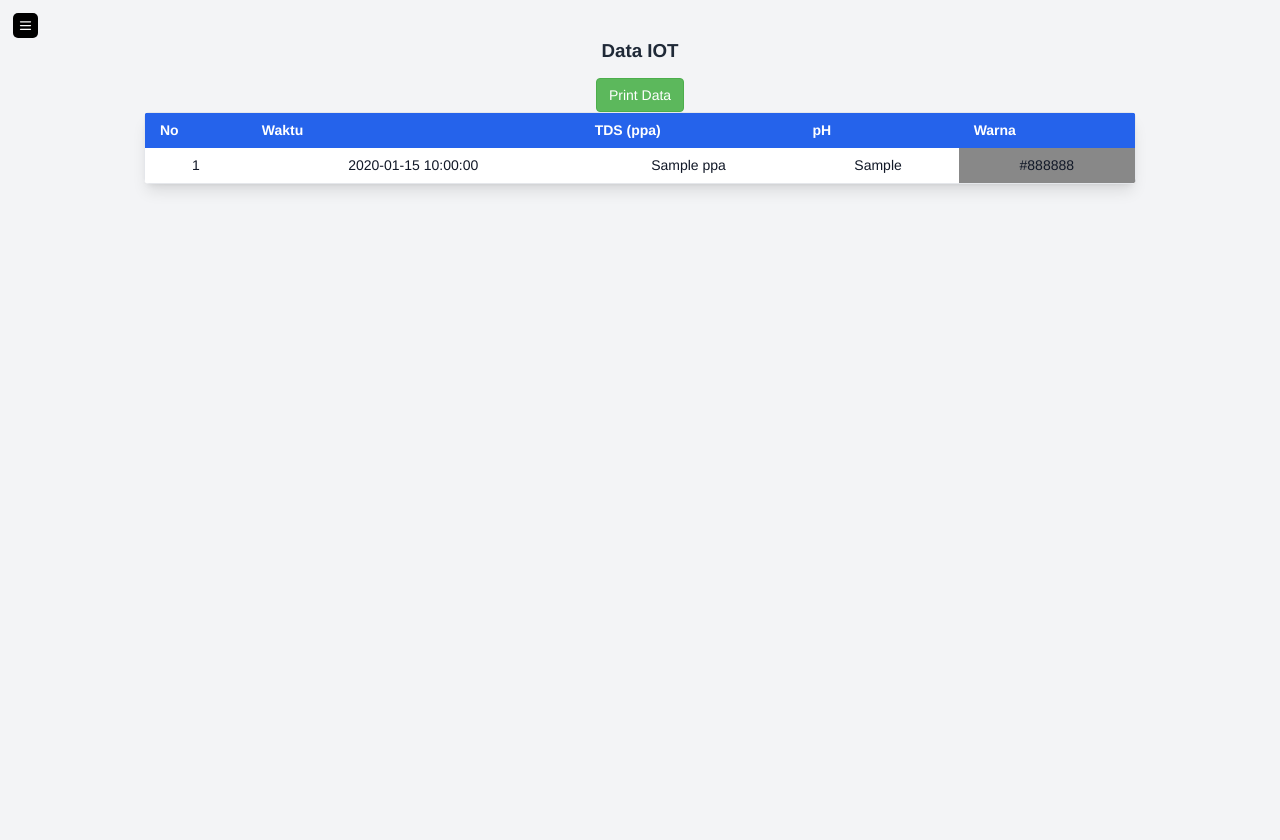
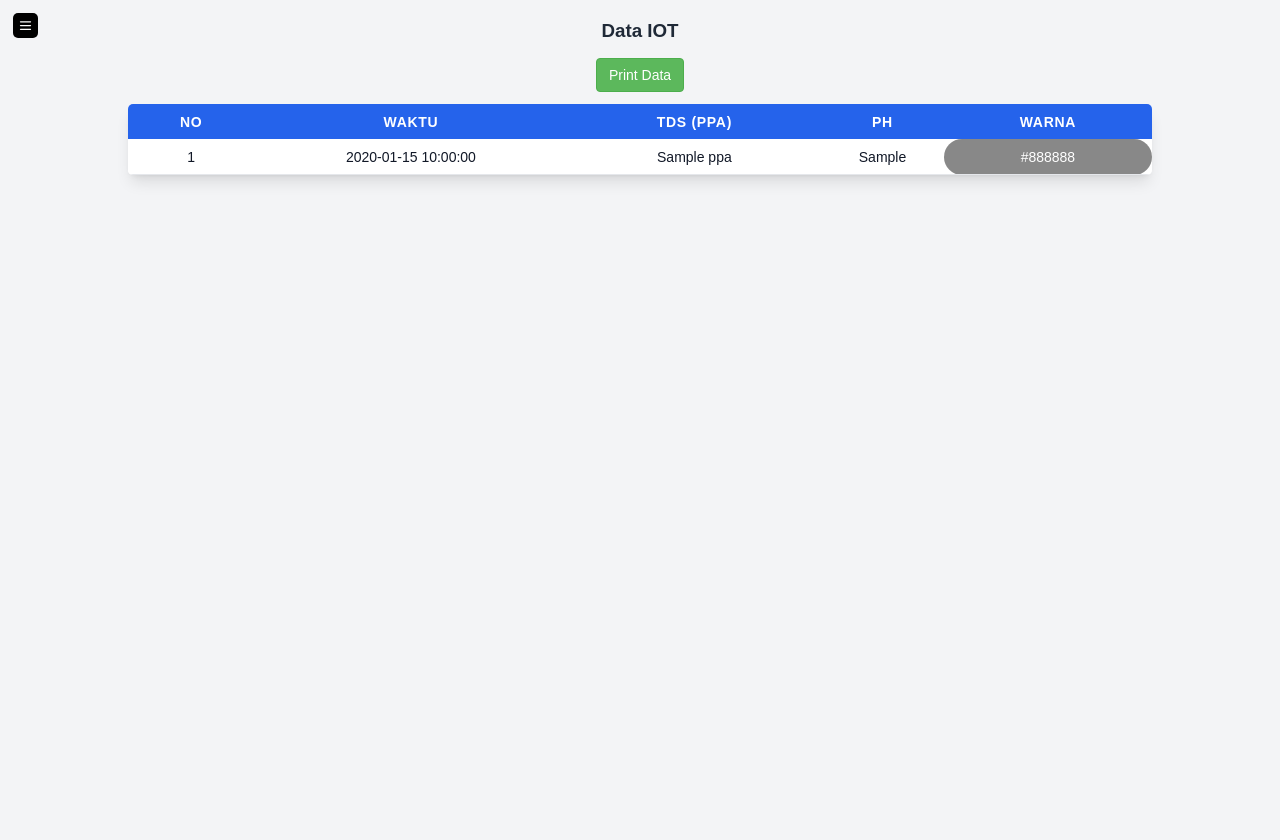
Before and after one commit to AlfitoAdityaProtic/penelitian-limbah-cair, a PHP site: page /data.php in a window 1280 px wide. After the commit the page ends 182 px from the top, so only its background shows below. Run offline with PHP 8.4, Linux system fonts and the light colour scheme; tables that the repository leaves empty or names only in its code hold one stand-in row (values such as "Sample post"); some libraries are stand-ins or nearby versions.

Commit message:
update table data

```diff
--- a/data.php
+++ b/data.php
@@ -23,7 +23,7 @@ list($tdsTerakhir, $phTerakhir, $warnaTerakhir) = $db->dataTerakhir();
     <title>Data IOT</title>
 </head>
 
-<body class="bg-gray-100 p-8">
+<body class="bg-gray-100 font-custom">
 
     <!-- sidebar start -->
     <div x-data="setup()" x-init="$refs.loading.classList.add('hidden');">
@@ -42,8 +42,7 @@ list($tdsTerakhir, $phTerakhir, $warnaTerakhir) = $db->dataTerakhir();
                 x-transition:leave-start="translate-x-0"
                 x-transition:leave-end="-translate-x-full"
                 x-show="isSidebarOpen"
-    class="fixed inset-y-0 left-0 z-10 flex w-96 bg-teal-500"> <!-- tambahkan bg-teal-500 untuk warna -->
-
+                class="fixed inset-y-0 z-10 flex w-96">
                 <!-- Curvy shape -->
                 <svg
                     class="absolute inset-0 w-full h-full text-white"
@@ -56,13 +55,12 @@ list($tdsTerakhir, $phTerakhir, $warnaTerakhir) = $db->dataTerakhir();
                         d="M268.487 0H0V800H247.32C207.957 725 207.975 492.294 268.487 367.647C329 243 314.906 53.4314 268.487 0Z"
                         fill="rgba(20, 205, 200, 1)" />
                 </svg>
-
                 <!-- Sidebar content -->
-    <div class="z-10 flex flex-col flex-1 p-4"> <!-- Tambahkan padding di sini -->
-        <div class="flex items-center justify-between flex-shrink-0 w-full"> <!-- Ubah width -->
+                <div class="z-10 flex flex-col flex-1 p-4">
+                    <div class="flex items-center flex-shrink-0 w-auto">
                         <!-- Logo -->
                         <a href="#">
-                <div class="p-2.5 flex items-center">
+                            <div class="p-1 mt-1 flex items-center">
                                 <img src="assets/img/water-icon.gif" alt="" class="h-8 w-8 rounded-full">
                                 <h1 class="font-bold text-white text-[15px] ml-3 pr-8">Monitoring Air </h1>
                             </div>
@@ -82,18 +80,35 @@ list($tdsTerakhir, $phTerakhir, $warnaTerakhir) = $db->dataTerakhir();
                         </button>
                     </div>
 
-        <nav class="flex flex-col flex-1 mt-4">
+                    <nav class="flex flex-col flex-1 w-80 p-4 mt-4">
                         <a href="index.php" class="flex items-center space-x-2 mt-5 pt-2 duration-30
-                cursor pointer text-white hover:bg-white hover:text-black shadow-lg">
+                            cursor pointer text-white hover:bg-white rounded-lg hover:text-black shadow-lg">
                             <img src="assets/img/home.png" alt="homepage" class="h-6 w-6 mb-1 ml-4">
                             <span>Dashboard</span>
                         </a>
-            <a href="data.php" class="flex items-center space-x-2 mt-5 duration-30
+                        <!-- <a href="#" class="flex items-center space-x-2 mt-5  duration-30
                             cursor pointer text-white hover:bg-white hover:text-black shadow-lg">
+                            <img src="assets/img/bar-chart.png" alt="user" class="h-5 w-5 mb-1 ml-4">
+                            <span>Line Chart</span>
+                        </a> -->
+                        <a href="data.php" class="flex items-center space-x-2 mt-5  duration-30
+                            cursor pointer text-white hover:bg-white rounded-lg hover:text-black shadow-lg">
                             <img src="assets/img/contract.png" alt="monitoring" class="h-6 w-6 mb-1 ml-4">
                             <span>Data</span>
                         </a>
+                        <!-- <a href="#" class="flex items-center space-x-2 mt-5  duration-30
+                            cursor pointer text-white hover:bg-white hover:text-black shadow-lg">
+                            <img src="assets/img/setting.png" alt="monitoring" class="h-5 w-5 mb-1 ml-4">
+                            <span>Setting</span>
+                        </a> -->
                     </nav>
+                    <!-- <div class="flex-shrink-0 p-4 w-80">
+                        <button class="flex items-center space-x-2 duration-30
+                            cursor pointer text-white hover:bg-red-500 hover:text-red-500 shadow-lg w-40">
+                            <img src="assets/img/logout.png" alt="tombol logout" class="h-5 w-5 mb-1 ml-4">
+                            <span>Logout</span>
+                        </button>
+                    </div> -->
                 </div>
             </div>
 
@@ -106,38 +121,55 @@ list($tdsTerakhir, $phTerakhir, $warnaTerakhir) = $db->dataTerakhir();
                     <span class="sr-only">Open menu</span>
                 </button>
 
-                <!-- Grafik TDS -->
                 <h2 class="text-3xl font-bold mb-6 text-center text-gray-800">Data IOT</h2>
 
-                <a class="btn btn-success" href="cetak.php" target="_blank">Print Data</a>
+                <a class="btn btn-success flex" href="cetak.php" target="_blank">Print Data</a>
 
-                <!-- Wrapper Tabel dengan overflow-y-scroll agar bisa discroll -->
-                <div class="w-[80%] max-h-[250px] shadow-lg rounded-lg overflow-y-scroll relative">
-                    <table class="min-w-full text-center bg-white border border-gray-200">
-                        <thead class="bg-blue-600 text-white sticky top-0 z-10">
-                            <tr>
-                                <th class="py-3 px-6">No</th>
-                                <th class="py-3 px-6">Waktu</th>
-                                <th class="py-3 px-6">TDS (ppa)</th>
-                                <th class="py-3 px-6">pH</th>
-                                <th class="py-3 px-6">Warna</th>
+                <div class="mt-5 w-[80%] max-h-[500px] text-center shadow-lg rounded-lg overflow-y-scroll overflow-x-auto relative border-solid">
+                    <table class="min-w-full text-center bg-white border-solid border-black">
+                        <!-- Header tabel -->
+                        <thead class="bg-blue-600 text-white text-center sticky top-0">
+                            <tr class="text-center">
+                                <th class="py-3 px-6 font-semibold uppercase tracking-wider text-center" scope="col">No</th>
+                                <th class="py-3 px-6 font-semibold uppercase tracking-wider text-center" scope="col">Waktu</th>
+                                <th class="py-3 px-6 font-semibold uppercase tracking-wider text-center" scope="col">TDS (ppa)</th>
+                                <th class="py-3 px-6 font-semibold uppercase tracking-wider text-center" scope="col">pH</th>
+                                <th class="py-3 px-6 font-semibold uppercase tracking-wider text-center" scope="col">Warna</th>
                             </tr>
                         </thead>
-                        <tbody class="">
+
+                        <!-- Isi tabel -->
+                        <tbody class="text-center">
                             <?php
                             for ($i = 0; $i < count($waktu); $i++) {
-                                echo "<tr class='border-b hover:bg-gray-50 transition duration-200'>";
-                                echo "<td class='py-3 px-6'>" . ($i + 1) . "</td>";
-                                echo "<td class='py-3 px-6'>" . htmlspecialchars($waktu[$i]['time']) . "</td>";
-                                echo "<td class='py-3 px-6'>" . htmlspecialchars($tds[$i]['tds']) . " ppa</td>";
-                                echo "<td class='py-3 px-6'>" . htmlspecialchars($ph[$i]['ph']) . "</td>";
-                                echo "<td class='py-3 px-6' style='background-color:" . htmlspecialchars($warna[$i]['color']) . ";'>" . htmlspecialchars($warna[$i]['color']) . "</td>";
+                                // Ambil warna dari data
+                                $warnaHex = htmlspecialchars($warna[$i]['color']);
+                                $backgroundColor = $warnaHex;
+
+                                // Tambahkan tanda '#' di depan nilai warna jika tidak ada
+                                if ($warnaHex[0] !== '#') {
+                                    $backgroundColor = '#' . $warnaHex;
+                                }
+
+                                echo "<tr class='border-b hover:bg-gray-100 transition duration-200 ease-in-out bg-white text-center'>";
+                                echo "<td class='py-3 px-4 text-center'>" . ($i + 1) . "</td>";
+                                echo "<td class='py-3 px-4 text-center'>" . htmlspecialchars($waktu[$i]['time']) . "</td>";
+                                echo "<td class='py-3 px-4 text-center'>" . htmlspecialchars($tds[$i]['tds']) . " ppa</td>";
+                                echo "<td class='py-3 px-4 text-center'>" . htmlspecialchars($ph[$i]['ph']) . "</td>";
+
+                                // Tentukan warna teks berdasarkan kecerahan latar belakang
+                                $textColor = (hexdec(substr($backgroundColor, 1, 2)) * 0.299 + hexdec(substr($backgroundColor, 3, 2)) * 0.587 + hexdec(substr($backgroundColor, 5, 2)) * 0.114) > 186 ? '#000000' : '#ffffff';
+
+                                // Tampilkan sel dengan latar belakang warna dan warna teks yang sesuai
+                                echo "<td class='py-3 px-6 rounded-full text-center' style='background-color: {$backgroundColor}; color: {$textColor};'>" . $backgroundColor . "</td>";
                                 echo "</tr>";
                             }
                             ?>
                         </tbody>
+
                     </table>
                 </div>
+
             </main>
         </div>
     </div>
--- a/src/output.css
+++ b/src/output.css
@@ -700,10 +700,18 @@ video {
   left: 1.25rem;
 }
 
+.top-0 {
+  top: 0px;
+}
+
 .top-5 {
   top: 1.25rem;
 }
 
+.left-0 {
+  left: 0px;
+}
+
 .isolate {
   isolation: isolate;
 }
@@ -2433,6 +2435,10 @@ video {
 
 .tracking-tight {
   letter-spacing: -0.025em;
+}
+
+.tracking-wider {
+  letter-spacing: 0.05em;
 }
 
 .text-\[\#336699\]\/\[\.35\] {
--- a/tds.php
+++ b/tds.php
@@ -224,18 +224,18 @@ list($tdsTerakhir, $phTerakhir, $warnaTerakhir) = $db->dataTerakhir();
 
     <!-- Tampilan warna -->
     <div class="panel panel-warning shadow-lg rounded-lg">
-        <div class="panel-heading p-4 text-xl font-bold border-b border-yellow-300 font-custom">
+        <div class="panel-heading p-4 text-xl font-bold border-b border-yellow-300 font-custom text-center">
             Warna Air
         </div>
         <div class="panel-body p-4">
-            <ul class="space-y-3">
+            <ul class="space-y-3 flex flex-col items-center">
                 <?php
                 foreach ($warna as $data_warna) {
                     $hexColor = htmlspecialchars($data_warna['color']);
                     if (strpos($hexColor, '#') !== 0) {
                         $hexColor = '#' . $hexColor;
                     }
-                    echo "<li style='list-style:none;' class='flex items-center justify-center gap-5 ml-10'>
+                    echo "<li style='list-style:none;' class='flex items-center justify-center gap-5'>
                         <div class='flex items-center' style='width: 100px; height: 25px;  background-color: $hexColor; border: 1px solid #000;'>
                         </div>
                         <span class='font-medium text-md'>$hexColor</span> <!-- Menampilkan kode warna untuk referensi -->
```
Also changed, not shown: other parts of src/output.css (+40 -42 lines), index.php (+7 -7 lines), 1 other file. Lines whose indentation alone changed are shown as unchanged.
